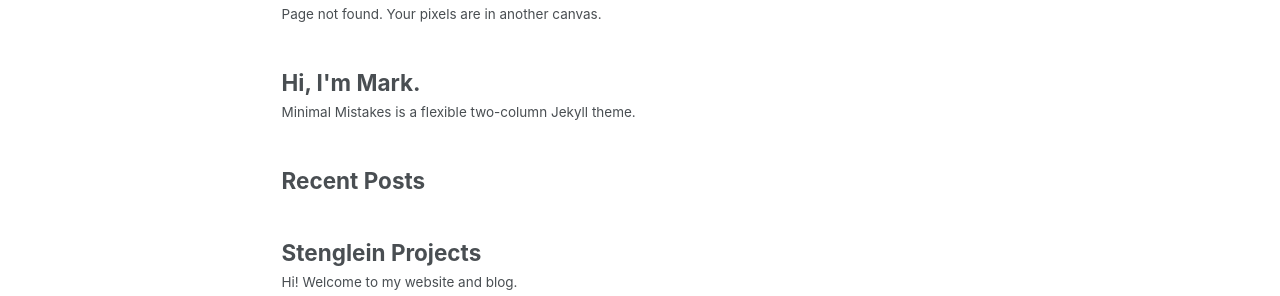
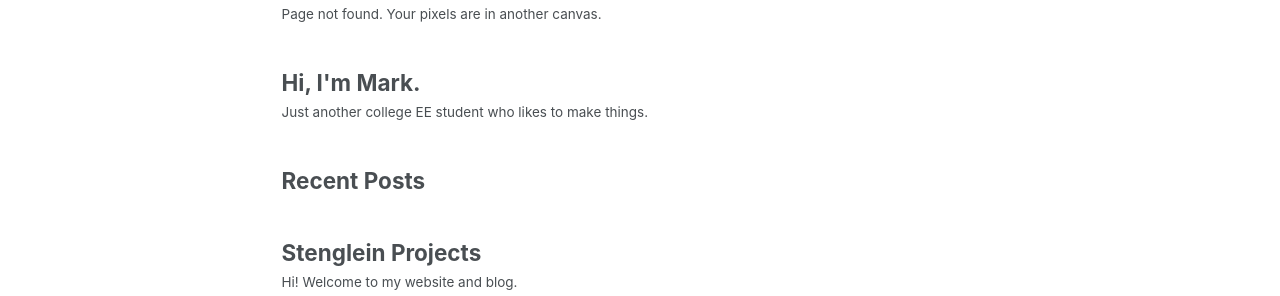
Before and after one commit to ocelotsloth/ocelotsloth.github.io, a Jekyll site: the page built from _pages/sitemap.md, in a window 1280 px wide. Shown: the part 364-660 px from the top of the page. Built offline with Jekyll 4.4.1, drawn with Linux system fonts in a browser that asks for light colours.

```diff
--- a/_config.yml
+++ b/_config.yml
@@ -29,9 +29,9 @@ comments:
 
 # SEO Related
 google_site_verification :
-bing_site_verification   : 31B8A045260B0D843E8F7C83E713503E
+bing_site_verification   : "31B8A045260B0D843E8F7C83E713503E"
 alexa_site_verification  :
-yandex_site_verification :
+yandex_site_verification : "6b076e01694ff5a4"
 
 # Social Sharing
 twitter:
--- a/_pages/about.md
+++ b/_pages/about.md
@@ -1,17 +1,7 @@
 ---
 permalink: /about/
 title: "Hi, I'm Mark."
-excerpt: "Minimal Mistakes is a flexible two-column Jekyll theme."
-layouts_gallery:
-  - url: mm-layout-splash.png
-    image_path: mm-layout-splash.png
-    alt: "splash layout example"
-  - url: mm-layout-single-meta.png
-    image_path: mm-layout-single-meta.png
-    alt: "single layout with comments and related posts"
-  - url: mm-layout-archive.png
-    image_path: mm-layout-archive.png
-    alt: "archive layout example"
+excerpt: "Just another college EE student who likes to make things."
 modified: 2016-04-18T16:39:37-04:00
 ---
 
```
Also changed, not shown: _daily/01-JUN-19-2016.md (+2 -0 lines), _daily/02-JUN-20-2016.md (+2 -0 lines).
